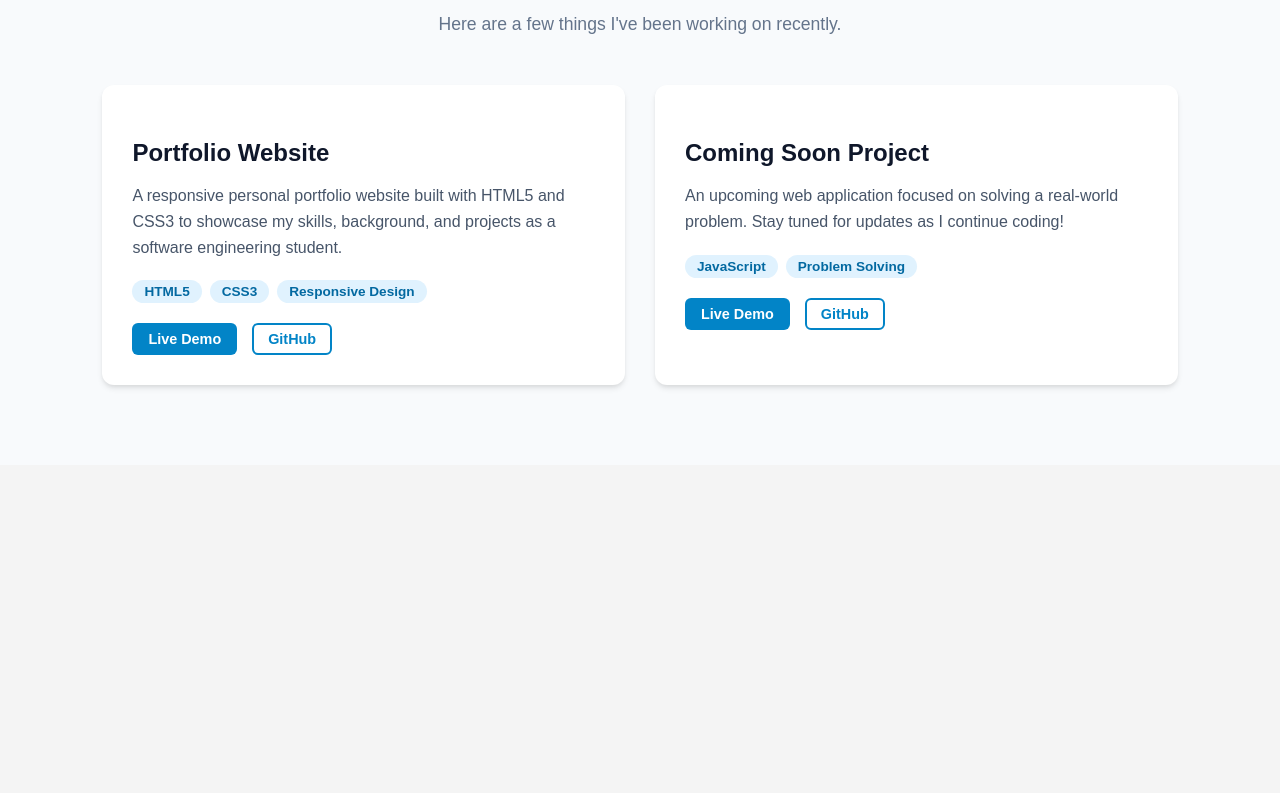
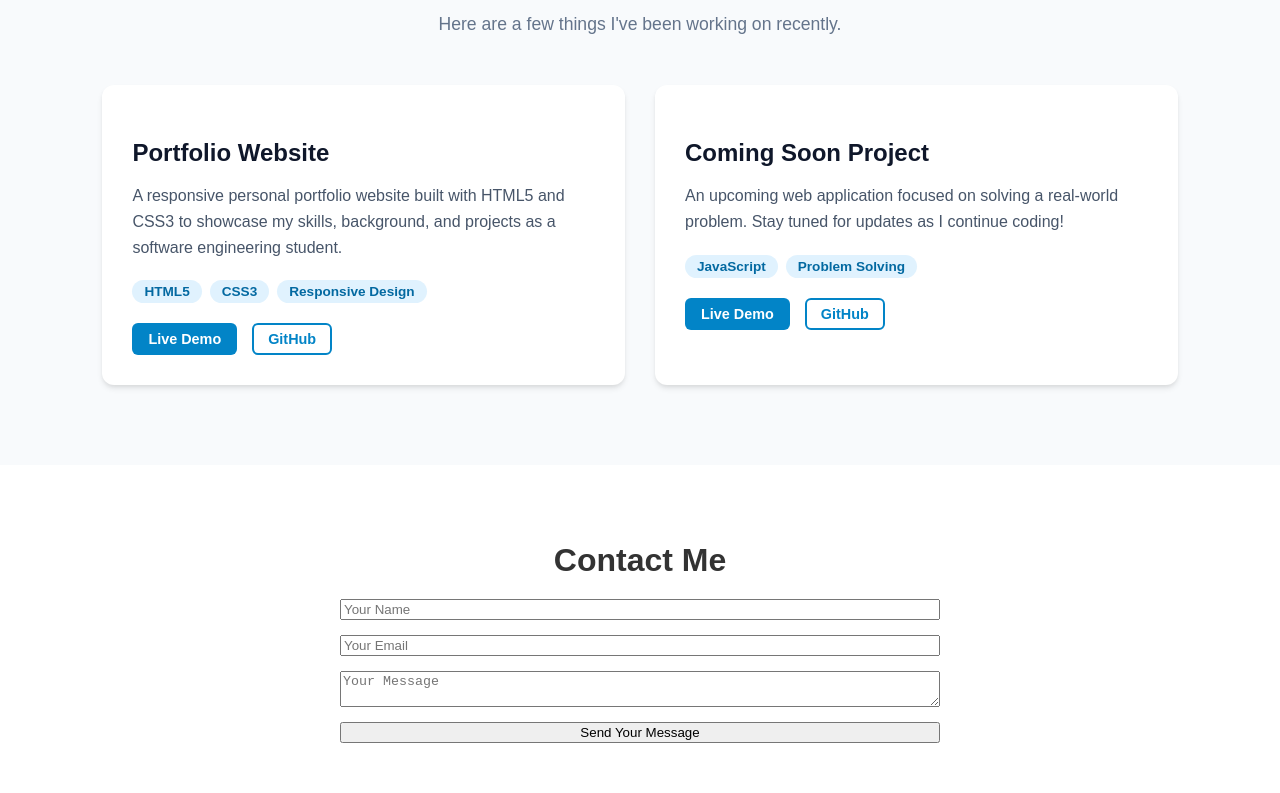
Before and after one commit to gizeman7/portifolio-project, a plain HTML site: page index.html in a window 1280 px wide. Shown: the part 1461-2254 px from the top of the page. Before the commit the page ends 1926 px from the top, so only its background shows below. Drawn offline with Linux system fonts and the light colour scheme.

Commit message:
update2 my my portifolio

```diff
--- a/css/style.css
+++ b/css/style.css
@@ -244,3 +244,19 @@ margin-bottom: 15px;
 .project-links .btn-outline:hover {
     background-color: #e0f2fe;
 }
+.contact{
+    padding: 50px 20px;
+    background-color: #fff;
+}
+.contact h2 {
+text-align: center;
+font-size: 2rem;
+margin-bottom: 20px;
+}
+#contact-form {
+max-width: 600px;
+margin: 0 auto;
+display: flex;
+flex-direction: column;
+gap: 15px;
+}
--- a/index.html
+++ b/index.html
@@ -97,6 +97,16 @@
       </div>
    </div>
 </section>
+<section id="contact" class="contact">
+
+   <h2>Contact Me</h2>
+   <form id="contact-form">
+      <input type="text" id="name" placeholder="Your Name" required />
+      <input type="email" id="email" placeholder="Your Email" required />
+      <textarea id="message" placeholder="Your Message" required></textarea>
+      <button type="submit">Send Your Message</button>
+   </form>
+</section>
     <script src="js/script.js"></script>
    </body>
 </html>
```
